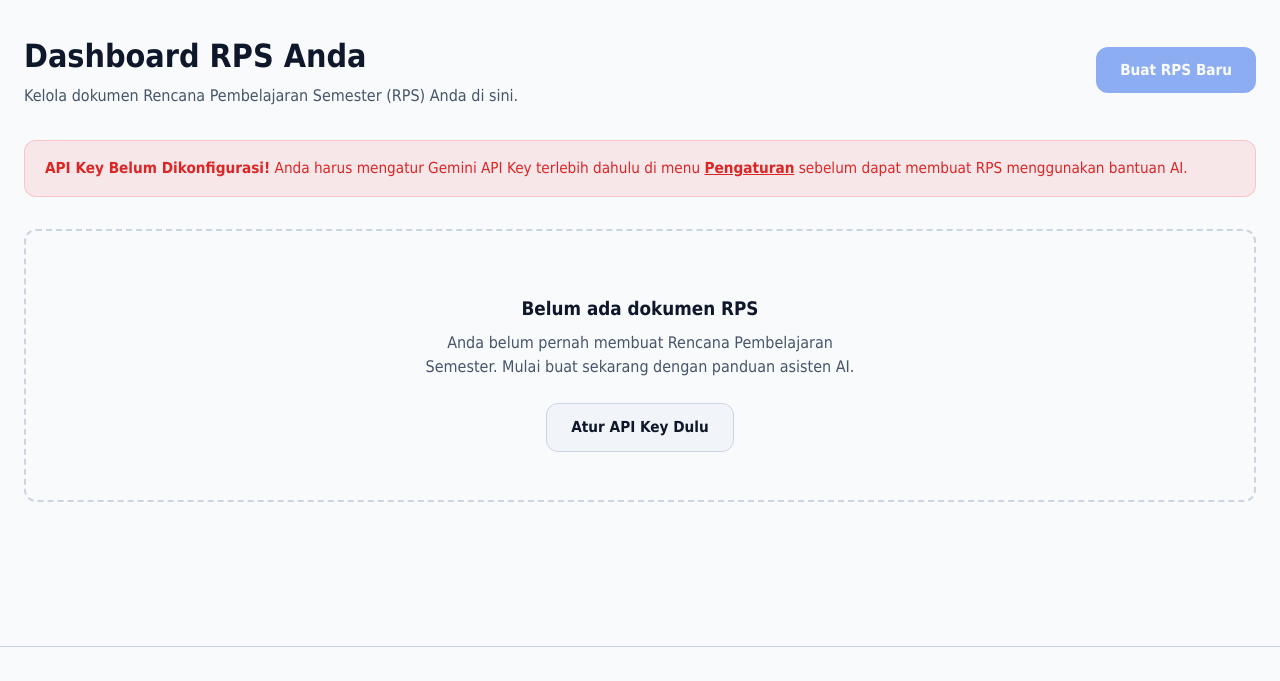
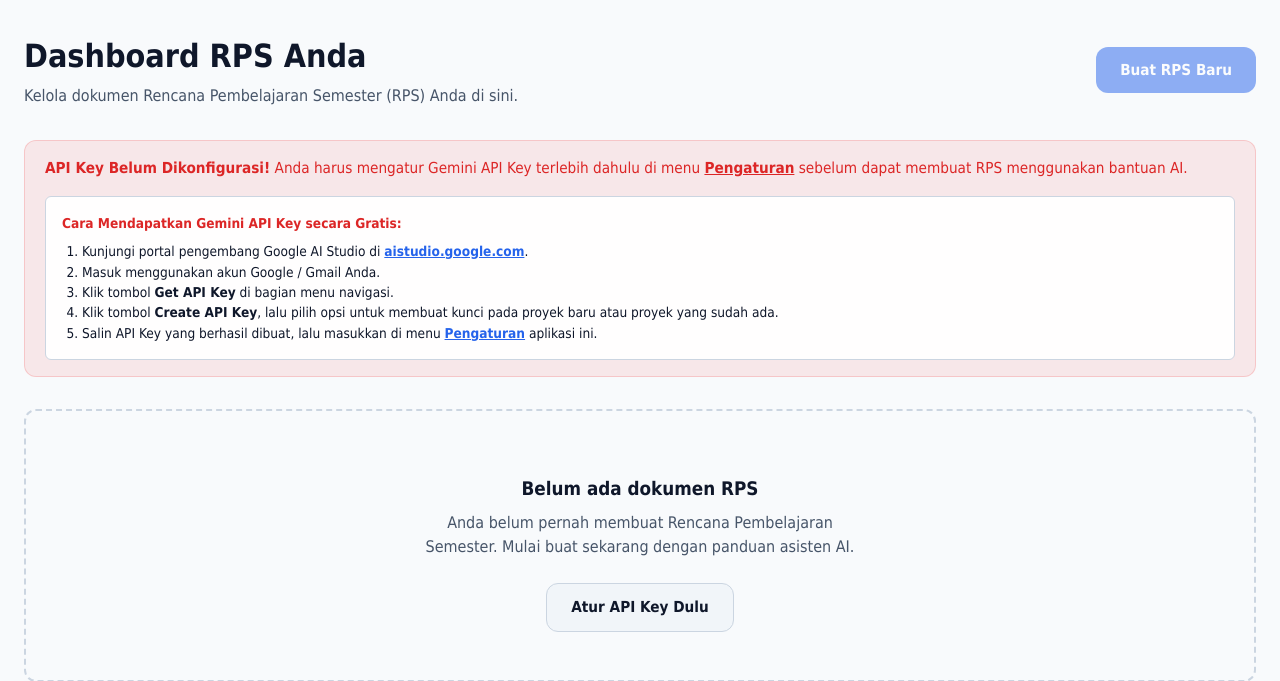
Before and after one commit to fakihAlim/RPS-Dosen, a PHP site: page /dashboard.php in a window 1280 px wide. Shown: the part 69-750 px from the top of the page. Run offline with PHP 8.4, Linux system fonts and the light colour scheme; the visitor is signed in with stand-in values (Sample User, id 1); data that the repository does not hold is empty.

Commit message:
Add Gemini API Key setup guide to dashboard warning

```diff
--- a/dashboard.php
+++ b/dashboard.php
@@ -73,11 +73,21 @@ require_once 'header.php';
 </div>
 
 <?php if (!$api_key_configured): ?>
-    <div class="alert alert-danger" style="margin-bottom: 2rem;">
-        <div>
+    <div class="alert alert-danger" style="margin-bottom: 2rem; display: block;">
+        <div style="margin-bottom: 1rem;">
             <strong>API Key Belum Dikonfigurasi!</strong> Anda harus mengatur Gemini API Key terlebih dahulu di menu
             <a href="settings.php" style="color: inherit; text-decoration: underline; font-weight: 700;">Pengaturan</a>
             sebelum dapat membuat RPS menggunakan bantuan AI.
+        </div>
+        <div style="background-color: rgba(255, 255, 255, 0.95); border: 1px solid var(--border-color); color: var(--text-primary); padding: 1rem; border-radius: 6px; font-size: 0.85rem; line-height: 1.5;">
+            <strong style="display: block; margin-bottom: 0.5rem; color: var(--error);">Cara Mendapatkan Gemini API Key secara Gratis:</strong>
+            <ol style="margin: 0; padding-left: 1.25rem;">
+                <li>Kunjungi portal pengembang Google AI Studio di <a href="https://aistudio.google.com/" target="_blank" style="color: var(--accent-primary); text-decoration: underline; font-weight: 600;">aistudio.google.com</a>.</li>
+                <li>Masuk menggunakan akun Google / Gmail Anda.</li>
+                <li>Klik tombol <strong>Get API Key</strong> di bagian menu navigasi.</li>
+                <li>Klik tombol <strong>Create API Key</strong>, lalu pilih opsi untuk membuat kunci pada proyek baru atau proyek yang sudah ada.</li>
+                <li>Salin API Key yang berhasil dibuat, lalu masukkan di menu <a href="settings.php" style="color: var(--accent-primary); text-decoration: underline; font-weight: 600;">Pengaturan</a> aplikasi ini.</li>
+            </ol>
         </div>
     </div>
 <?php endif; ?>
```
